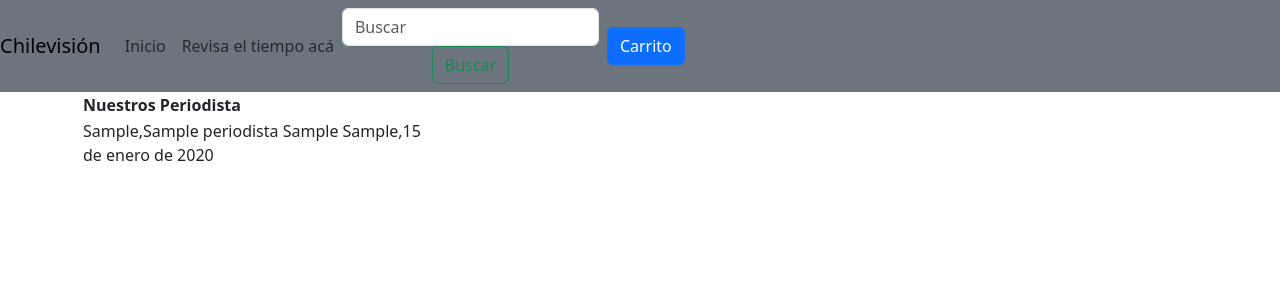
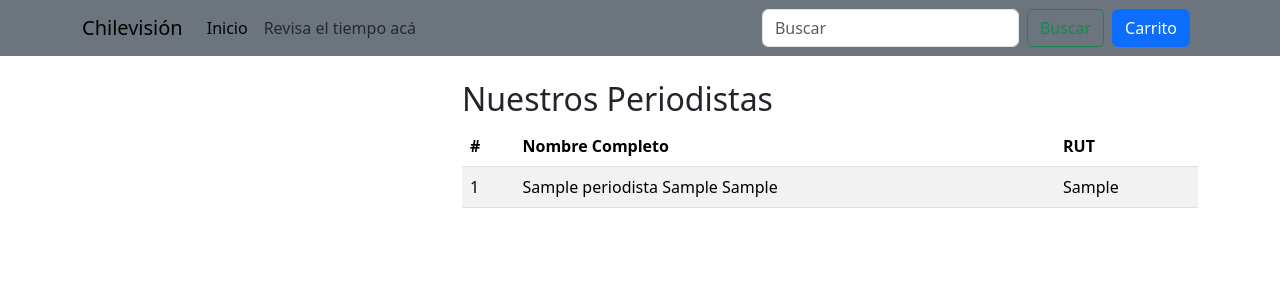
Before and after one commit to GeraldoQuevedo/Avance3, a Django app: page /app/Periodismo/ in a window 1280 px wide. Shown: the top 300 px of the page. Run offline with Django 5.2, Linux system fonts and the light colour scheme; tables that the repository leaves empty hold one stand-in row (values such as "Sample post").

Commit message:
Add files via upload
menus mejorados

```diff
--- a/app/models.py
+++ b/app/models.py
@@ -9,5 +9,5 @@ class Periodista(models.Model):
     apellido_materno = models.CharField(max_length=20)
     fecha_nacimiento = models.DateField(blank=False, null=False)
     email = models.EmailField(unique=True, max_length=100, blank=True, null=True)
-def __str__(self):
-    return str(self.nombre)+" "+str(self.apellido_paterno)
+    def __str__(self):
+        return f"{self.nombre} {self.apellido_paterno} {self.apellido_materno}"
--- a/app/templates/Periodismo.html
+++ b/app/templates/Periodismo.html
@@ -20,46 +20,53 @@
 
 <body>
 <center>
+
     <nav class="navbar navbar-expand-lg navbar-light bg-secondary">
-        <a href="#" class="navbar-brand">Chilevisión</a>
-        <button class="navbar-toggler" type="button" data-toggle="collapse" data-target="#navbarSupportedContent"
-            aria-controls="navbarSupportedContent" aria-expanded="false">
+        <div class="container">
+            <a class="navbar-brand" href="#">Chilevisión</a>
+            <button class="navbar-toggler" type="button" data-bs-toggle="collapse" data-bs-target="#navbarSupportedContent"
+                aria-controls="navbarSupportedContent" aria-expanded="false" aria-label="Toggle navigation">
                 <span class="navbar-toggler-icon"></span>
             </button>
             <div class="collapse navbar-collapse" id="navbarSupportedContent">
-            <ul class="navbar-nav mr-auto">
-                <li class="nav-item active">
-                    <a class="nav-link" href="{% url 'proyecto1' %}">Inicio<span class="sr-only"></span></a>
+                <ul class="navbar-nav me-auto mb-2 mb-lg-0">
+                    <li class="nav-item">
+                        <a class="nav-link active" aria-current="page" href="{% url 'proyecto1' %}">Inicio</a>
                     </li>
                     <li class="nav-item">
-                    <a class="nav-link" href="{% url 'tiempo' %}"> Revisa el tiempo acá</a>
+                        <a class="nav-link" href="{% url 'tiempo' %}">Revisa el tiempo acá</a>
                     </li>
-
                 </ul>
-            <form class="form-inline my-2 my-lg-0">
-                <input class="form-control mr-sm-2" type="search" placeholder="Buscar" aria-label="Search">
-                <button class="btn btn-outline-success my-2 my-sm-0" type="submit">Buscar</button>
+                <form class="d-flex">
+                    <input class="form-control me-2" type="search" placeholder="Buscar" aria-label="Search">
+                    <button class="btn btn-outline-success" type="submit">Buscar</button>
                 </form>
                 <button class="btn btn-primary mx-2" data-bs-toggle="modal" data-bs-target="#exampleModal">Carrito</button>
             </div>
+        </div>
     </nav>
 </center>
-        <div class="container">
-            <div class = "row">
-                <div class = "col-md-4">
-                    <div class = "table-responsive">
-                        <table>
+<div class="container py-4">
+    <div class="row">
+        <div class="col-md-4">
+        </div>
+        <div class="col-md-8">
+            <h2>Nuestros Periodistas</h2>
+            <div class="table-responsive">
+                <table class="table table-striped">
                     <thead>
                     <tr>
-                                    <th> Nuestros Periodista<s/th>
+                        <th>#</th>
+                        <th>Nombre Completo</th>
+                        <th>RUT</th>
                     </tr>
                     </thead>
                     <tbody>
                     {% for p in Periodista %}
                     <tr>
-                                    <td>
-                                        {{p.rut}},{{p.nombre}} {{p.apellido_paterno}} {{p.apellido_materno}},{{p.fecha_nacimiento}}
-                                    </td>
+                        <td>{{ forloop.counter }}</td>
+                        <td>{{ p.nombre }} {{ p.apellido_paterno }} {{ p.apellido_materno }}</td>
+                        <td>{{ p.rut }}</td>
                     </tr>
                     {% endfor %}
                     </tbody>
```
Also changed, not shown: app/templates/noticia1.html (+6 -7 lines), app/templates/noticia2.html (+6 -6 lines), app/templates/noticia3.html (+6 -6 lines), app/templates/proyecto1.html (+5 -5 lines), app/templates/tiempo.html (+8 -9 lines), app/views.py (line endings or trailing spaces). Lines whose indentation alone changed are shown as unchanged.
